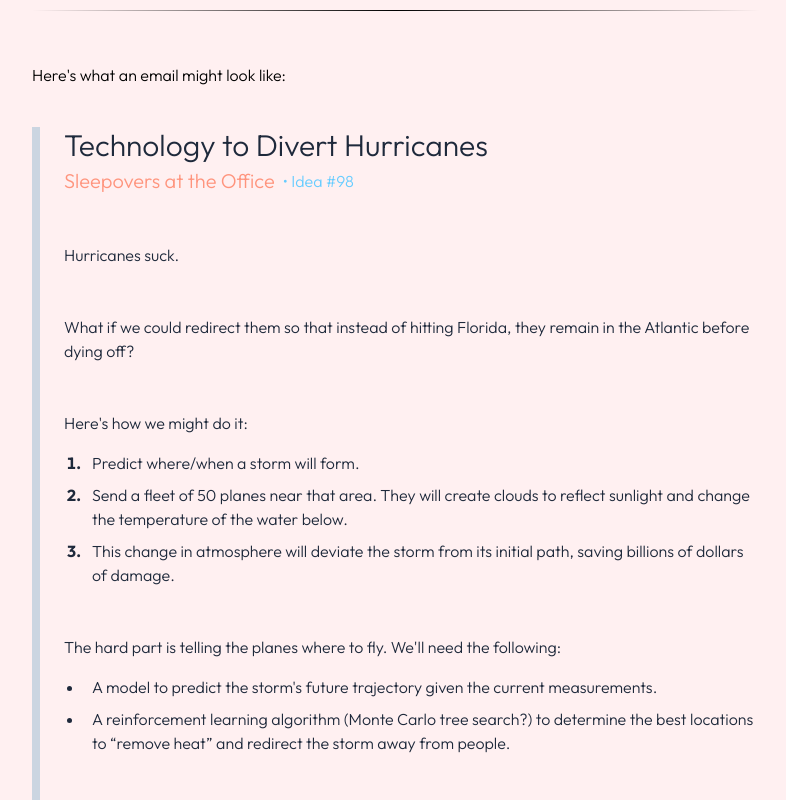
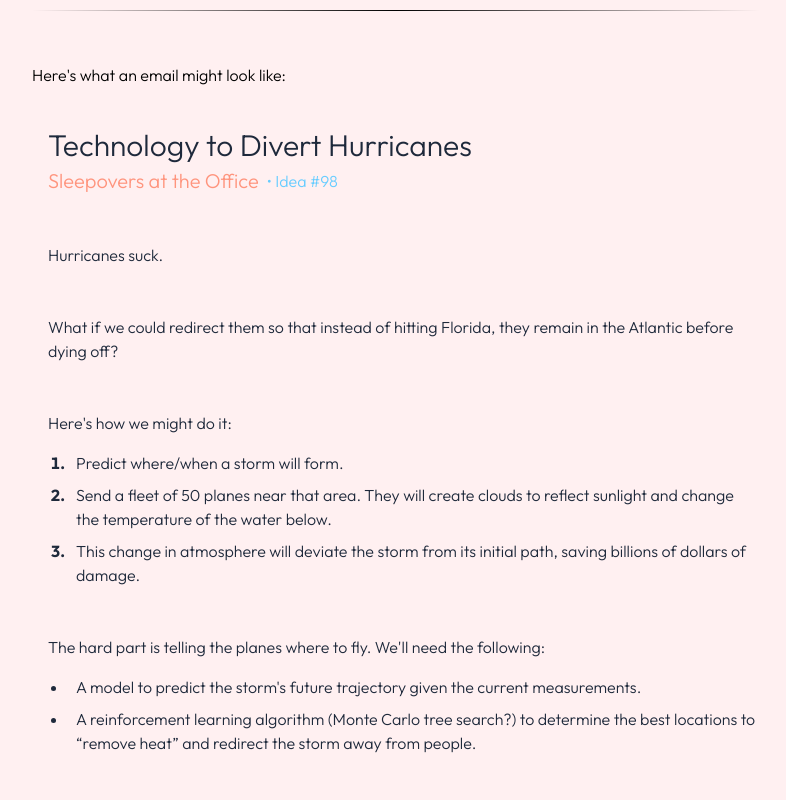
Before and after one commit to chongcurtis/chongcurtis.github.io, a Next.js app: page /sleepovers in a window 1280 px wide. Shown: the part 1020-1820 px from the top of the page, without its empty margins (244-1030 px from the left). Built offline with nearby package versions, Linux system fonts and the light colour scheme.

Commit message:
remove border in sleepovers page

```diff
--- a/src/pages/sleepovers.tsx
+++ b/src/pages/sleepovers.tsx
@@ -79,7 +79,7 @@ export default function Sleepovers() {
                         Here&apos;s what an email might look like:
                     </p>
                     <div className="fade-in flex">
-                        <div className="fade-in-on-scroll mt-10 border-l-slate-300 pl-4 text-slate-800 sm:border-l-8 sm:pl-6">
+                        <div className="fade-in-on-scroll mt-10 pl-4 text-slate-800">
                             <div>
                                 <p className="fade-in-on-scroll text-3xl">
                                     Technology to Divert Hurricanes
```
